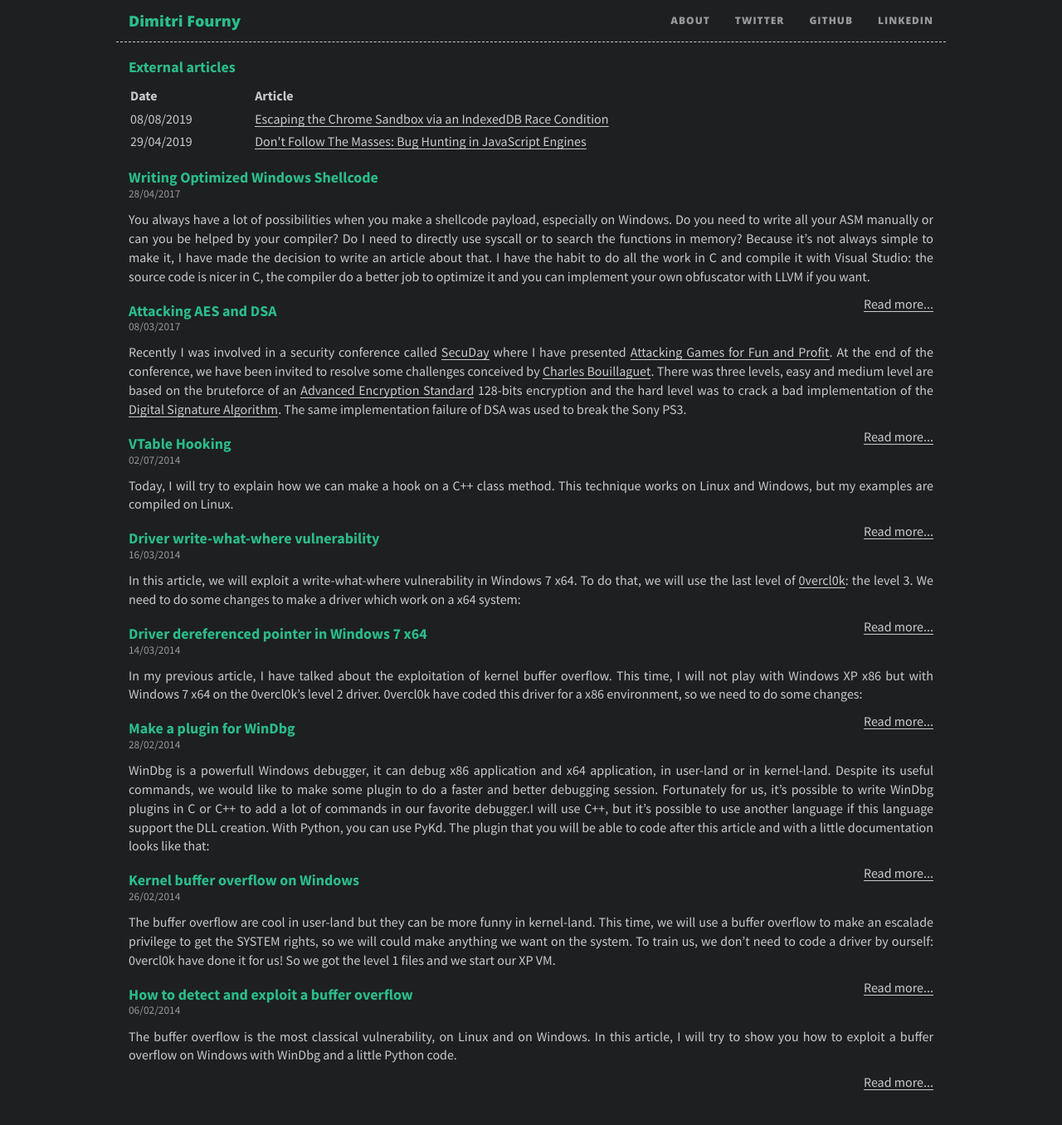
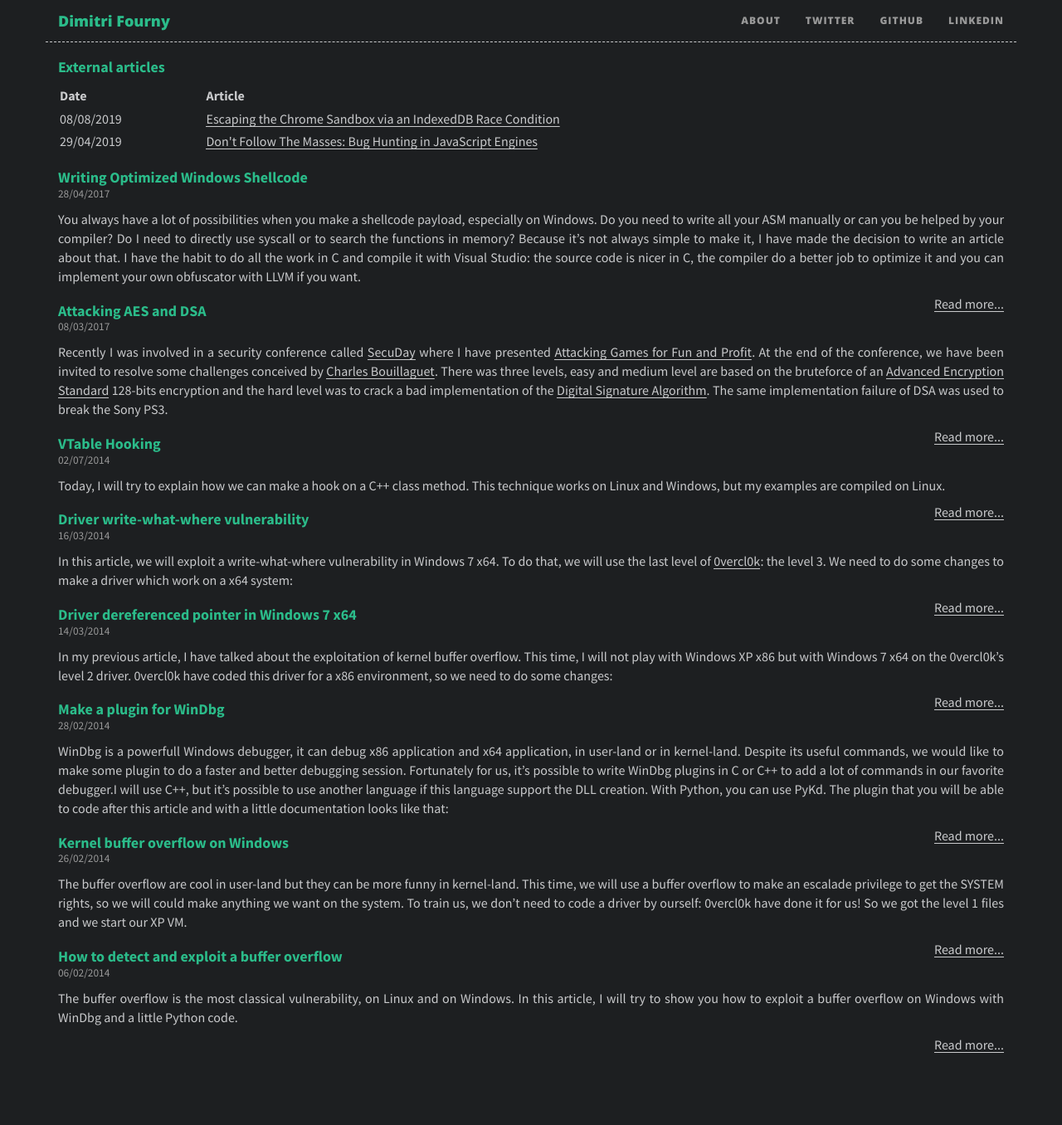
Before and after one commit to DimitriFourny/dimitrifourny.github.io, a Jekyll site: the page built from jekyll/index.md, in a window 1280 px wide. Shown: the whole page at 83% size. Built offline with Jekyll 4.4.1, drawn with Linux system fonts in a browser that asks for light colours; after the commit the page ends 1310 px from its top, so only the background shows below that.

Commit message:
Change the maximum container width

```diff
--- a/assets/css/style.css
+++ b/assets/css/style.css
@@ -3,12 +3,6 @@ body {
   font-size: 16px;
   background-color: #1d1f21;
   color: #c9cacc;
-}
-
-@media (min-width: 1200px) {
-  .container {
-    width: 1000px;
-  }
 }
 
 h1 {
--- a/jekyll/assets/css/style.css
+++ b/jekyll/assets/css/style.css
@@ -3,12 +3,6 @@ body {
   font-size: 16px;
   background-color: #1d1f21;
   color: #c9cacc;
-}
-
-@media (min-width: 1200px) {
-  .container {
-    width: 1000px;
-  }
 }
 
 h1 {
```
